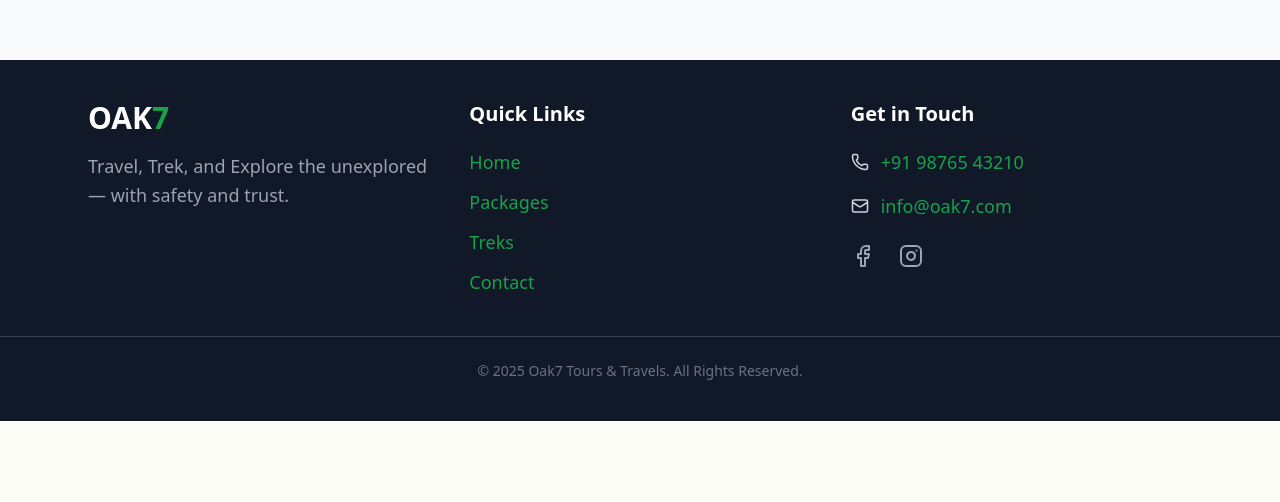
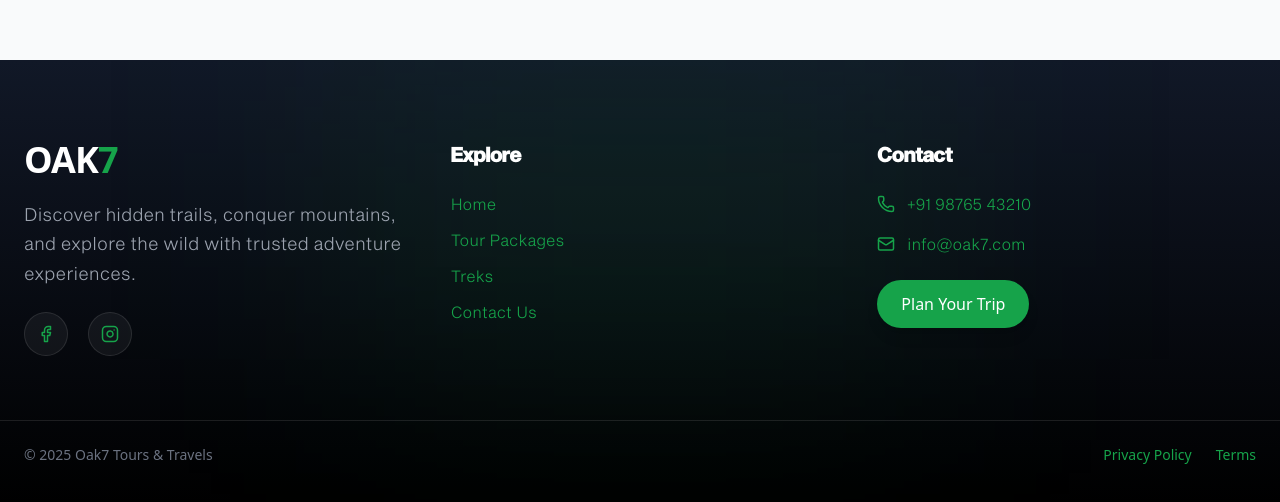
Before and after one commit to Ksaket7/Hotel7OAKS, a React (Vite) app: page /treks/1 in a window 1280 px wide. Shown: the part 740-1242 px from the top of the page. Before the commit the page ends 1161 px from the top, so only its background shows below. Built offline with nearby package versions, Linux system fonts and the light colour scheme.

Commit message:
more updates

```diff
--- a/src/components/Common/Footer.jsx
+++ b/src/components/Common/Footer.jsx
@@ -3,22 +3,53 @@ import { Link } from "react-router-dom";
 
 const Footer = () => {
   return (
-    <footer className="bg-gray-900 text-gray-300 py-10">
-      <div className="max-w-6xl mx-auto px-6 grid grid-cols-1 md:grid-cols-3 gap-10">
-        {/* Brand */}
+    <footer className="relative bg-gradient-to-b from-gray-900 to-black text-gray-300 pt-20 pb-10 overflow-hidden">
+
+      {/* subtle background glow */}
+      <div className="absolute top-0 left-1/2 -translate-x-1/2 w-[600px] h-[300px] bg-green/10 blur-[120px] pointer-events-none"></div>
+
+      <div className="relative max-w-7xl mx-auto px-6 grid grid-cols-1 md:grid-cols-3 gap-12">
+
+        {/* BRAND */}
         <div>
-          <h3 className="text-3xl font-extrabold text-white mb-4 select-none">
+          <h3 className="text-4xl font-extrabold text-white mb-5 tracking-tight">
             OAK<span className="text-green">7</span>
           </h3>
-          <p className="text-gray-400 leading-relaxed text-lg max-w-sm">
-            Travel, Trek, and Explore the unexplored — with safety and trust.
+
+          <p className="text-gray-400 leading-relaxed text-lg max-w-sm font-ssLB">
+            Discover hidden trails, conquer mountains, and explore the wild
+            with trusted adventure experiences.
           </p>
+
+          {/* SOCIALS */}
+          <div className="flex items-center gap-5 mt-6 font-ssLB">
+            <a
+              href="https://facebook.com"
+              target="_blank"
+              rel="noopener noreferrer"
+              className="p-3 rounded-full bg-white/5 border border-white/10 hover:bg-green hover:text-white transition-all duration-300"
+            >
+              <Facebook size={18} />
+            </a>
+
+            <a
+              href="https://instagram.com"
+              target="_blank"
+              rel="noopener noreferrer"
+              className="p-3 rounded-full bg-white/5 border border-white/10 hover:bg-green hover:text-white transition-all duration-300"
+            >
+              <Instagram size={18} />
+            </a>
+          </div>
         </div>
 
-        {/* Quick Links */}
+        {/* QUICK LINKS */}
         <div>
-          <h4 className="text-xl font-semibold text-white mb-5">Quick Links</h4>
-          <ul className="space-y-3 text-lg">
+          <h4 className="text-xl font-semibold text-white mb-6 font-ssBD">
+            Explore
+          </h4>
+
+          <ul className="space-y-3 font-ssLB">
             <li>
               <Link
                 to="/"
@@ -27,14 +58,16 @@ const Footer = () => {
                 Home
               </Link>
             </li>
+
             <li>
               <Link
                 to="/tours"
                 className="hover:text-green transition-colors duration-300"
               >
-                Packages
+                Tour Packages
               </Link>
             </li>
+
             <li>
               <Link
                 to="/treks"
@@ -43,60 +76,75 @@ const Footer = () => {
                 Treks
               </Link>
             </li>
+
             <li>
               <Link
                 to="/contact"
                 className="hover:text-green transition-colors duration-300"
               >
-                Contact
+                Contact Us
               </Link>
             </li>
           </ul>
         </div>
 
-        {/* Contact */}
+        {/* CONTACT */}
         <div>
-          <h4 className="text-xl font-semibold text-white mb-5">Get in Touch</h4>
-          <ul className="space-y-4 text-lg">
-            <li className="flex items-center gap-3">
-              <Phone size={18} />
-              <a href="tel:+919876543210" className="hover:text-green transition-colors duration-300">
+          <h4 className="text-xl font-semibold text-white mb-6 font-ssBD">
+            Contact
+          </h4>
+
+          <ul className="space-y-4 font-ssLB">
+
+            <li className="flex items-center gap-3 text-gray-400">
+              <Phone size={18} className="text-green" />
+              <a
+                href="tel:+919876543210"
+                className="hover:text-green transition-colors"
+              >
                 +91 98765 43210
               </a>
             </li>
-            <li className="flex items-center gap-3">
-              <Mail size={18} />
-              <a href="mailto:info@oak7.com" className="hover:text-green transition-colors duration-300">
+
+            <li className="flex items-center gap-3 text-gray-400">
+              <Mail size={18} className="text-green" />
+              <a
+                href="mailto:info@oak7.com"
+                className="hover:text-green transition-colors"
+              >
                 info@oak7.com
               </a>
             </li>
+
           </ul>
 
-          <div className="flex items-center gap-6 mt-6">
-            <a
-              href="https://facebook.com"
-              target="_blank"
-              rel="noopener noreferrer"
-              aria-label="Facebook"
-              className="text-gray-400 hover:text-green transition-colors duration-300"
-            >
-              <Facebook size={24} />
-            </a>
-            <a
-              href="https://instagram.com"
-              target="_blank"
-              rel="noopener noreferrer"
-              aria-label="Instagram"
-              className="text-gray-400 hover:text-green transition-colors duration-300"
-            >
-              <Instagram size={24} />
-            </a>
-          </div>
+          {/* CTA */}
+          <Link
+            to="/contact"
+            className="inline-block mt-6 bg-green hover:bg-greenH text-white px-6 py-3 rounded-full transition shadow-lg"
+          >
+            Plan Your Trip
+          </Link>
         </div>
+
       </div>
 
-      <div className="mt-10 border-t border-gray-700 pt-6 text-center text-gray-500 text-sm select-none">
-        © {new Date().getFullYear()} Oak7 Tours & Travels. All Rights Reserved.
+      {/* BOTTOM BAR */}
+      <div className="relative max-w-7xl mx-auto px-6 mt-16 pt-6 border-t border-white/10 flex flex-col md:flex-row items-center justify-between text-sm text-gray-500">
+
+        <p>
+          © {new Date().getFullYear()} Oak7 Tours & Travels
+        </p>
+
+        <div className="flex gap-6 mt-3 md:mt-0">
+          <Link to="/privacy" className="hover:text-green transition">
+            Privacy Policy
+          </Link>
+          <Link to="/terms" className="hover:text-green transition">
+            Terms
+          </Link>
+        </div>
+
       </div>
     </footer>
   );
--- a/src/components/HomePage/Hotels.jsx
+++ b/src/components/HomePage/Hotels.jsx
@@ -29,7 +29,7 @@ const HotelPreview = () => {
   }, []);
 
   return (
-    <section className="py-8 bg-gray-200 overflow-hidden">
+    <section className="py-8 bg-gray-200 overflow-hidden md:py-16">
       {/* === Section Heading === */}
       <div className="text-center max-w-3xl mx-auto px-6 mb-12">
         <p className="text-green text-xl lg:text-2xl tracking-wide font-dsB mb-3">
--- a/src/components/HomePage/Packages.jsx
+++ b/src/components/HomePage/Packages.jsx
@@ -28,7 +28,7 @@ const Packages = () => {
   }, []);
 
   return (
-    <section className="py-8 bg-gray-200 overflow-hidden">
+    <section className="py-8 bg-gray-200 overflow-hidden md:py-16">
       <div
         ref={sectionRef}
         className="max-w-7xl mx-auto px-4 sm:px-6 lg:px-10 flex flex-col justify-center items-center text-center"
@@ -62,10 +62,10 @@ const Packages = () => {
                 className="w-full h-64 object-cover transition-transform duration-300 group-hover:scale-105"
               />
               <div className="p-4 bg-white text-center">
-                <h3 className="text-gray-900 font-ssBookD text-lg mb-1">
+                <h3 className="text-gray-900 font-ssSBH text-lg mb-1">
                   {pkg.title}
                 </h3>
-                <div className="flex justify-center space-x-6 text-ssLB text-gray-800 mb-3">
+                <div className="flex justify-center space-x-2 font-ssLB text-gray-800 mb-3">
                   <span>{pkg.location}</span>
                   <span>{pkg.duration}</span>
                 </div>
--- a/src/components/HomePage/Stats.jsx
+++ b/src/components/HomePage/Stats.jsx
@@ -33,7 +33,7 @@ const Stats = () => {
   ];
 
   return (
-    <section className="w-full bg-white py-12">
+    <section className="w-full bg-white py-12 md:py-16">
       <div className="max-w-7xl mx-auto px-8 grid md:grid-cols-3 gap-16 items-center">
         {/* Left Content: Heading + Stats */}
         <div className="md:col-span-2">
--- a/src/components/HomePage/Testimonials.jsx
+++ b/src/components/HomePage/Testimonials.jsx
@@ -42,7 +42,7 @@ const Testimonials = () => {
   ];
 
   return (
-    <section className="py-8 bg-white overflow-hidden">
+    <section className="py-8 bg-white overflow-hidden md:py-16">
       <div ref={sectionRef} className="max-w-7xl mx-auto px-6 text-center">
 
         <p className="text-green text-xl lg:text-2xl tracking-wide font-dsB mb-3">
--- a/src/components/HomePage/Treks.jsx
+++ b/src/components/HomePage/Treks.jsx
@@ -29,7 +29,7 @@ const Treks = () => {
   }, []);
 
   return (
-    <section className="w-full bg-white py-8">
+    <section className="w-full bg-white py-8 md:py-16">
       <div
         ref={sectionRef}
         className="max-w-7xl mx-auto flex flex-col md:flex-row gap-12 px-6 items-center"
--- a/src/components/HomePage/WhyUs.jsx
+++ b/src/components/HomePage/WhyUs.jsx
@@ -50,7 +50,7 @@ const WhyUs = () => {
   ];
 
   return (
-    <section className="py-12 bg-white overflow-hidden">
+    <section className="py-12 bg-white overflow-hidden md:py-16">
       <div ref={sectionRef} className="max-w-7xl mx-auto px-6 text-center">
         <div className="relative inline-block mb-4">
           <p className="text-lg tracking-wider lg:text-2xl font-dsB text-green mb-3">
--- a/src/pages/AboutUs.jsx
+++ b/src/pages/AboutUs.jsx
@@ -37,35 +37,40 @@ const AboutUs = () => {
         }}
       >
         <div className="absolute inset-0 bg-black/30"></div>
+
         <div className="relative z-10 text-white max-w-3xl drop-shadow-xl flex flex-col items-center">
           <span className="mb-4 px-6 py-2 rounded-full bg-white/10 border border-white/20 font-semibold text-green-300 text-sm tracking-wider shadow-sm backdrop-blur-md">
             Who We Are
           </span>
+
           <h1 className="text-4xl md:text-6xl font-ssBD mb-4">
             About <span className="text-green-400">Oak7</span>
           </h1>
+
           <p className="text-lg font-ssLB text-gray-100 mb-4">
             Your trusted partner for unforgettable journeys across the
             Himalayas, Char Dham, and beyond.
           </p>
-          <div className="flex justify-center mt-4 gap-4">
+
+          {/* <div className="flex justify-center mt-4 gap-4">
             <Link
               to="/tours"
               className="inline-block bg-green hover:bg-green-700 text-white font-semibold px-6 py-2 rounded-full transition-all shadow"
             >
               Explore Tours
             </Link>
+
             <Link
               to="/contact"
               className="inline-block bg-white/80 hover:bg-white text-green-700 font-semibold px-6 py-2 rounded-full transition-all shadow"
             >
               Contact Us
             </Link>
-          </div>
+          </div> */}
         </div>
       </section>
 
-      {/* ABOUT CONTENT - Glass/Panel look */}
+      {/* ABOUT CONTENT */}
       <section
         ref={sectionRef}
         className="py-12 max-w-7xl mx-auto px-6 text-center md:text-left"
@@ -73,7 +78,7 @@ const AboutUs = () => {
         <div className="grid md:grid-cols-2 gap-16 rounded-2xl p-4 justify-center items-center">
           <div>
             <h2 className="text-3xl md:text-4xl font-ssBD text-green-700 mb-7">
-              Who We Are
+              Who We Are ?
             </h2>
 
             <p className="text-gray-700 font-ssLB text-base leading-relaxed mb-6">
@@ -81,8 +86,9 @@ const AboutUs = () => {
                 7 Oaks Trek and Travels
               </span>{" "}
               is a trusted travel and trekking service provider operating since
-              2012, dedicated to delivering memorable travel experiences in the
-              Himalayan region. Over the years, we have proudly hosted{" "}
+              <span className="font-ssBD text-green-600"> 2012</span>, dedicated
+              to delivering memorable travel experiences in the Himalayan
+              region. Over the years, we have proudly hosted{" "}
               <span className="font-ssBD text-green-600">
                 15,000+ satisfied travelers
               </span>
@@ -96,21 +102,27 @@ const AboutUs = () => {
                 Char Dham Yatra tours
               </span>
               , trekking expeditions, adventure travel, and customized holiday
-              packages across Uttarakhand, Himachal, and other destinations.
-              With deep knowledge of mountain routes, weather conditions, and
-              local culture, our team ensures every journey is carefully planned
-              for comfort, safety, and spiritual fulfillment.
+              packages across Uttarakhand, Himachal Pradesh, and other
+              destinations. With deep knowledge of mountain routes, weather
+              conditions, and local culture, our team ensures every journey is
+              carefully planned for comfort, safety, and spiritual fulfillment.
             </p>
 
             <p className="text-gray-700 font-ssLB text-base leading-relaxed">
-              At 7 Oaks Trek and Travels, we believe travel is not just about
-              reaching a destination but about experiencing the beauty, culture,
-              and serenity of the Himalayas. Whether it is a sacred pilgrimage
-              like the Char Dham Yatra or an adventurous trek through
-              breathtaking landscapes, we are committed to making every trip
-              smooth, memorable, and enjoyable for our guests.
+              At{" "}
+              <span className="font-ssBD text-green-600">
+                7 Oaks Trek and Travels
+              </span>
+              , we believe travel is not just about reaching a destination but
+              about experiencing the beauty, culture, and serenity of the
+              Himalayas. Whether it is a sacred pilgrimage like the{" "}
+              <span className="font-ssBD text-green-600">Char Dham Yatra</span>{" "}
+              or an adventurous trek through breathtaking landscapes, we are
+              committed to making every trip smooth, memorable, and enjoyable
+              for our guests.
             </p>
           </div>
+
           <div>
             <div className="rounded-2xl overflow-hidden shadow-lg border border-white/30">
               <img
@@ -123,12 +135,13 @@ const AboutUs = () => {
         </div>
       </section>
 
-      {/* Vision Section */}
+      {/* VISION */}
       <section className="py-12 bg-gray-50">
         <div className="max-w-4xl mx-auto text-center px-6">
           <h2 className="text-3xl md:text-4xl font-ssBD text-green-700 mb-6">
             Our Vision
           </h2>
+
           <p className="text-gray-800 font-ssLB text-lg leading-relaxed">
             To be the most trusted travel brand in Uttarakhand, connecting
             people to nature, culture, and spirituality through mindful
@@ -137,11 +150,126 @@ const AboutUs = () => {
         </div>
       </section>
 
-      {/* Values/Promise - Card style */}
+      {/* WHAT WE DO */}
+      <section className="py-16 bg-white">
+        <div className="max-w-7xl mx-auto px-6">
+          <h2 className="text-3xl md:text-4xl font-ssBD text-center text-green-700 mb-12">
+            What We Do ?
+          </h2>
+
+          <div className="grid md:grid-cols-3 gap-8">
+            {/* HOTELS */}
+            <div className="bg-gradient-to-br from-white via-green-50 to-gray-100 p-8 rounded-2xl shadow hover:shadow-xl transition-all border border-green-100">
+              <div className="text-4xl mb-4">🏨</div>
+
+              <h3 className="text-xl font-ssSBH text-green-700 mb-4">
+                Hotel Bookings
+              </h3>
+
+              <p className="text-gray-700 text-sm mb-4 leading-relaxed">
+                Personally verified hotel bookings across Himachal Pradesh and
+                Uttarakhand tailored for family holidays, spiritual trips,
+                corporate travel, and romantic getaways.
+              </p>
+
+              <p className="text-sm text-gray-700">
+                <span className="font-semibold text-green-700">
+                  Popular Destinations:
+                </span>
+                <br />
+                Manali • Shimla • Dharamshala • Mussoorie • Nainital • Rishikesh
+                • Haridwar
+              </p>
+            </div>
+
+            {/* TREKS */}
+            <div className="bg-gradient-to-br from-white via-green-50 to-gray-100 p-8 rounded-2xl shadow hover:shadow-xl transition-all border border-green-100">
+              <div className="text-4xl mb-4">🥾</div>
+
+              <h3 className="text-xl font-ssSBH text-green-700 mb-4">
+                Trekking Adventures
+              </h3>
+
+              <p className="text-gray-700 text-sm mb-4">
+                Thoughtfully designed trekking journeys across Himachal Pradesh
+                and Uttarakhand with certified guides and carefully planned
+                routes.
+              </p>
+
+              <ul className="text-sm text-gray-700 space-y-2">
+                <li>• Guided Mountain Treks</li>
+                <li>• Weekend Treks & Camping</li>
+                <li>• High Altitude Expeditions</li>
+                <li>• Nature & Forest Trails</li>
+                <li>• Custom Trekking Plans</li>
+              </ul>
+            </div>
+
+            {/* TOUR PACKAGES */}
+            <div className="bg-gradient-to-br from-white via-green-50 to-gray-100 p-8 rounded-2xl shadow hover:shadow-xl transition-all border border-green-100">
+              <div className="text-4xl mb-4">🌍</div>
+
+              <h3 className="text-xl font-ssSBH text-green-700 mb-4">
+                Tour Packages
+              </h3>
+
+              <p className="text-gray-700 text-sm mb-4">
+                Complete end-to-end travel planning with professional
+                coordination, trusted stays, and reliable transport.
+              </p>
+
+              <ul className="text-sm text-gray-700 space-y-2">
+                <li>• Family & Spiritual Holidays</li>
+                <li>• Honeymoon Escapes</li>
+                <li>• Wildlife & Nature Tours</li>
+                <li>• Corporate & Educational Trips</li>
+                <li>• Luxury & International Packages</li>
+              </ul>
+            </div>
+          </div>
+        </div>
+      </section>
+
+      {/* SPIRITUAL YATRAS */}
+      <section className="py-16 bg-gray-50">
+        <div className="max-w-6xl mx-auto text-center px-6">
+          <h2 className="text-3xl md:text-4xl font-ssBD text-green-700 mb-6">
+            Special Spiritual Yatras
+          </h2>
+
+          <p className="text-gray-700 max-w-3xl mx-auto mb-10">
+            We specialize in well-organized pilgrimage tours with trusted
+            accommodations, experienced drivers, route planning and VIP darshan
+            assistance where available.
+          </p>
+
+          <div className="flex flex-wrap justify-center gap-4 text-sm font-medium">
+            {[
+              "Char Dham Yatra",
+              "Do Dham Yatra",
+              "Panch Badri",
+              "Triyugi Narayan",
+              "Adi Kailash",
+              "Kedarnath",
+              "Badrinath",
+            ].map((item, i) => (
+              <span
+                key={i}
+                className="px-4 py-2 bg-white rounded-full shadow hover:shadow-md transition"
+              >
+                {item}
+              </span>
+            ))}
+          </div>
+        </div>
+      </section>
+
+      {/* VALUES */}
       <section className="py-12 max-w-7xl mx-auto px-6">
         <h2 className="text-3xl md:text-4xl font-ssBD text-center text-green-700 mb-12">
-          What We Stand For
+          What We Stand For ?
         </h2>
+
         <div className="grid grid-cols-1 md:grid-cols-3 gap-10 text-center">
           {[
             {
@@ -156,7 +284,7 @@ const AboutUs = () => {
             },
             {
               title: "Trust & Safety",
-              desc: "Your safety is our top priority—trained guides and quality stays.",
+              desc: "Your safety is our top priority.",
               emoji: "🛡️",
             },
           ].map((item, i) => (
@@ -165,9 +293,11 @@ const AboutUs = () => {
               className="p-8 bg-gradient-to-br from-white via-green-50 to-gray-100 rounded-2xl shadow hover:shadow-xl transition-all border border-green-100 flex flex-col items-center"
             >
               <div className="text-4xl mb-4">{item.emoji}</div>
+
               <h3 className="text-xl font-ssSBH text-green-700 mb-2">
                 {item.title}
               </h3>
+
               <p className="text-gray-700 font-ssLB text-base leading-relaxed">
                 {item.desc}
               </p>
@@ -178,15 +308,17 @@ const AboutUs = () => {
 
       {/* CTA */}
       <section className="py-12 bg-gradient-to-br from-green-50 via-white to-blue-50 text-center">
-        <h2 className="text-3xl md:text-4xl font-ssBD text-green-700 leading-tight mb-4">
+        <h2 className="text-3xl md:text-4xl font-ssBD text-green-700 mb-4">
           Ready to Explore the Himalayas?
         </h2>
-        <p className="text-gray-600 font-ssLB text-base md:text-lg mb-10">
+
+        <p className="text-gray-600 font-ssLB text-lg mb-10">
           Discover the beauty, peace, and adventure that Uttarakhand offers.
         </p>
+
         <Link
           to="/tours"
-          className="inline-block bg-green hover:bg-green-700 text-white font-ssBookD text-lg px-10 py-4 rounded-full transition-all shadow-lg"
+          className="inline-block bg-green hover:bg-green-700 text-white text-lg px-10 py-4 rounded-full transition-all shadow-lg"
         >
           Start Your Journey
         </Link>
```
Also changed, not shown: src/components/HomePage/CTA.jsx (+6 -6 lines).
